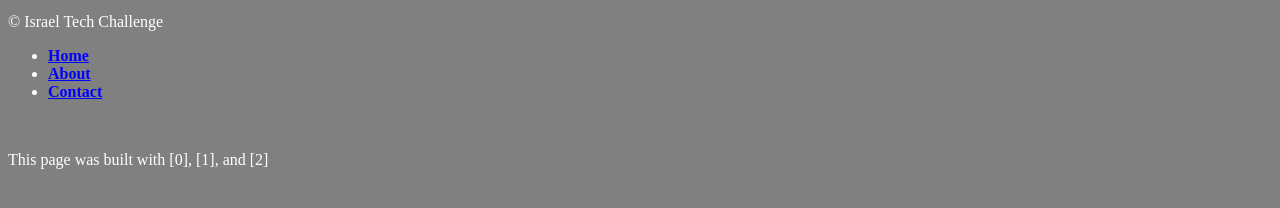
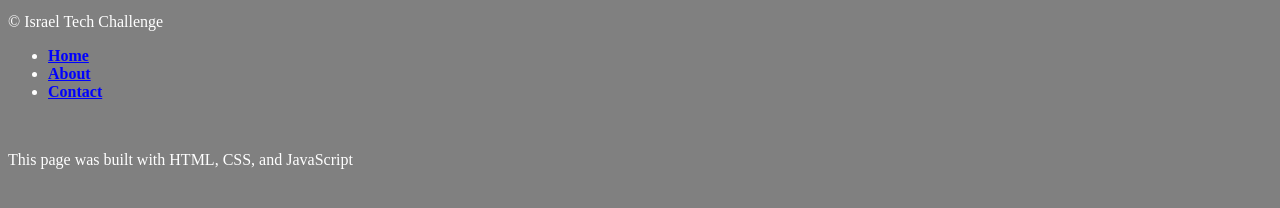
Before and after one commit to Alef5750/Alef5750.github.io, a plain HTML site: page index.html in a window 1280 px wide. Shown: the part 300-508 px from the top of the page. Drawn offline with Linux system fonts and the light colour scheme; files that its build step writes are made by us from their sources; a script that the page names is missing.

Commit message:
Update index.html

```diff
--- a/index.html
+++ b/index.html
@@ -50,6 +50,6 @@
       <li><a href="./contact.html">Contact</a></li>
     </ul>
     <br>
-    <p>This page was built with [0], [1], and [2]</p>
+    <p>This page was built with HTML, CSS, and JavaScript</p>
   </footer>
 </html>
```
